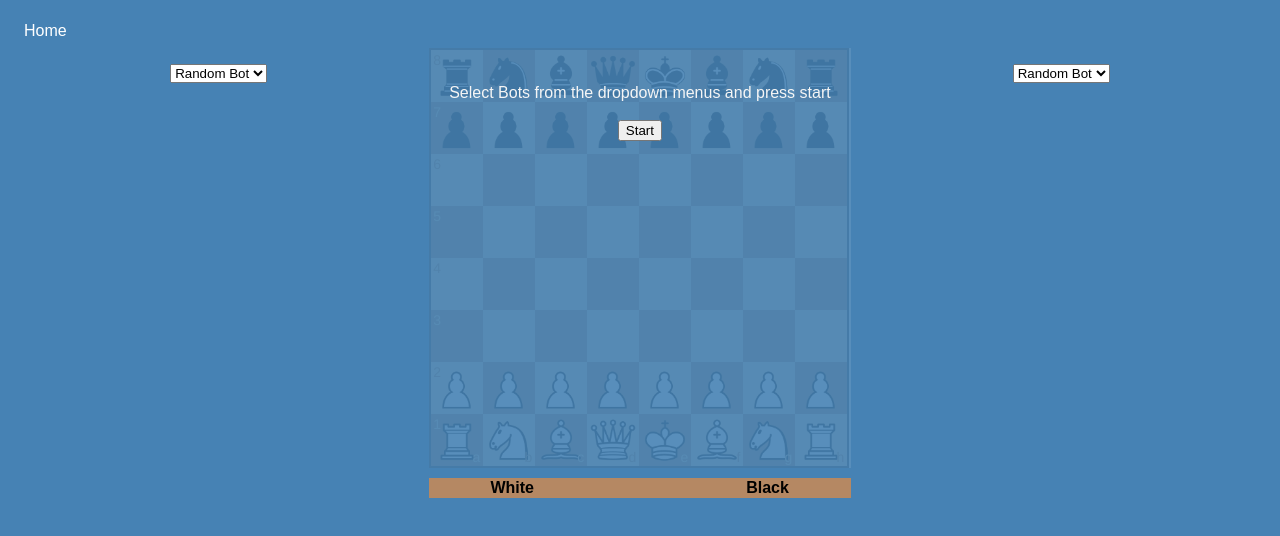
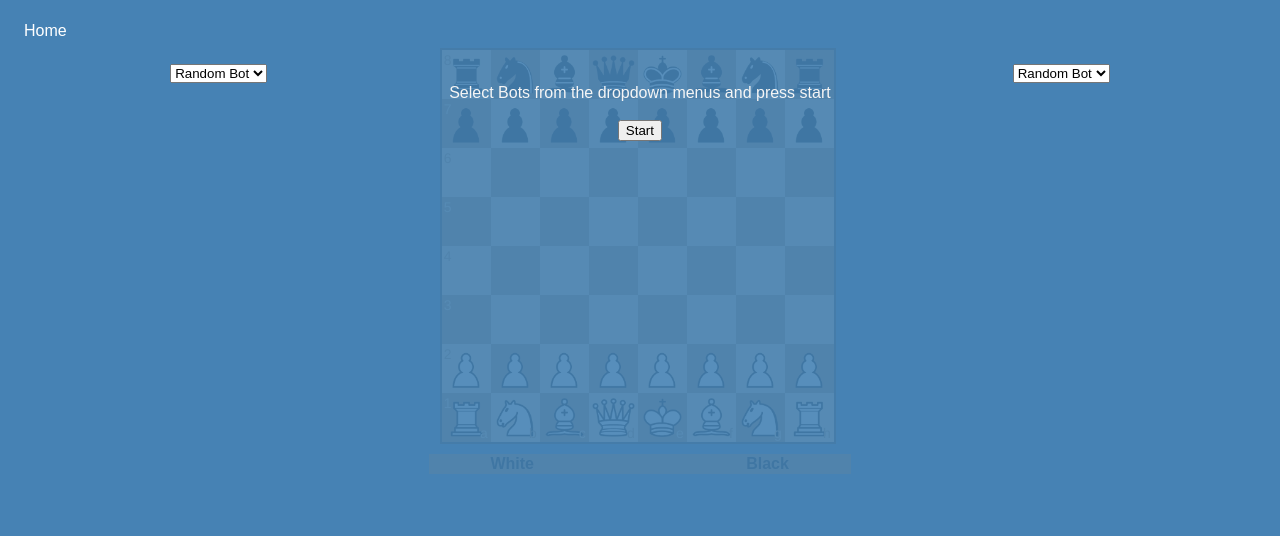
Before and after one commit to HydraulicSheep/AIMate, a plain HTML site: page index.html in a window 1280 px wide. Drawn offline with nearby package versions, Linux system fonts and the light colour scheme.

Commit message:
Improved overlay

```diff
--- a/index.html
+++ b/index.html
@@ -39,10 +39,6 @@
         </p>
     </div>
     <div class="column" style="margin: auto;max-height: 77vh;">
-      <div id ="boardContainer" style="background-color: white;">
-        <div id="myBoard" style="width: 100%; margin: auto;">
-          <script>init()</script>
-        </div>
       <div id="boardInfo">
         <div id='overlaytext'>
           <br></br>
@@ -51,6 +47,8 @@
         </div>
         <button type="button" onclick="start()">Start</button>
       </div>
+        <div id="myBoard" style="width: 95%;">
+          <script>init()</script>
         </div>
         <table style="padding-top: 10px;">
           <tr id = "controls">
--- a/resources/css/main.css
+++ b/resources/css/main.css
@@ -17,6 +17,7 @@ i {
 }
 
 .column {
+  position: relative;
     height: 95vh;
     text-align: center;
     float: left;
@@ -135,7 +136,7 @@ th {
   }
 
   #boardInfo {
-    background-color: rgba(70,130,180, 0.9);
+    background-color: rgba(70, 131, 180, 0.904);
     z-index: 1;
     width: 100%;
     height: 100%;
@@ -144,6 +145,12 @@ th {
     left: 0;
   }
 
+  #myBoard {
+    margin: auto;
+    align-items: center;
+    position:relative;
+  }
+
   #controls {
     display: none;
   }
```
Lines whose indentation alone changed are shown as unchanged.
